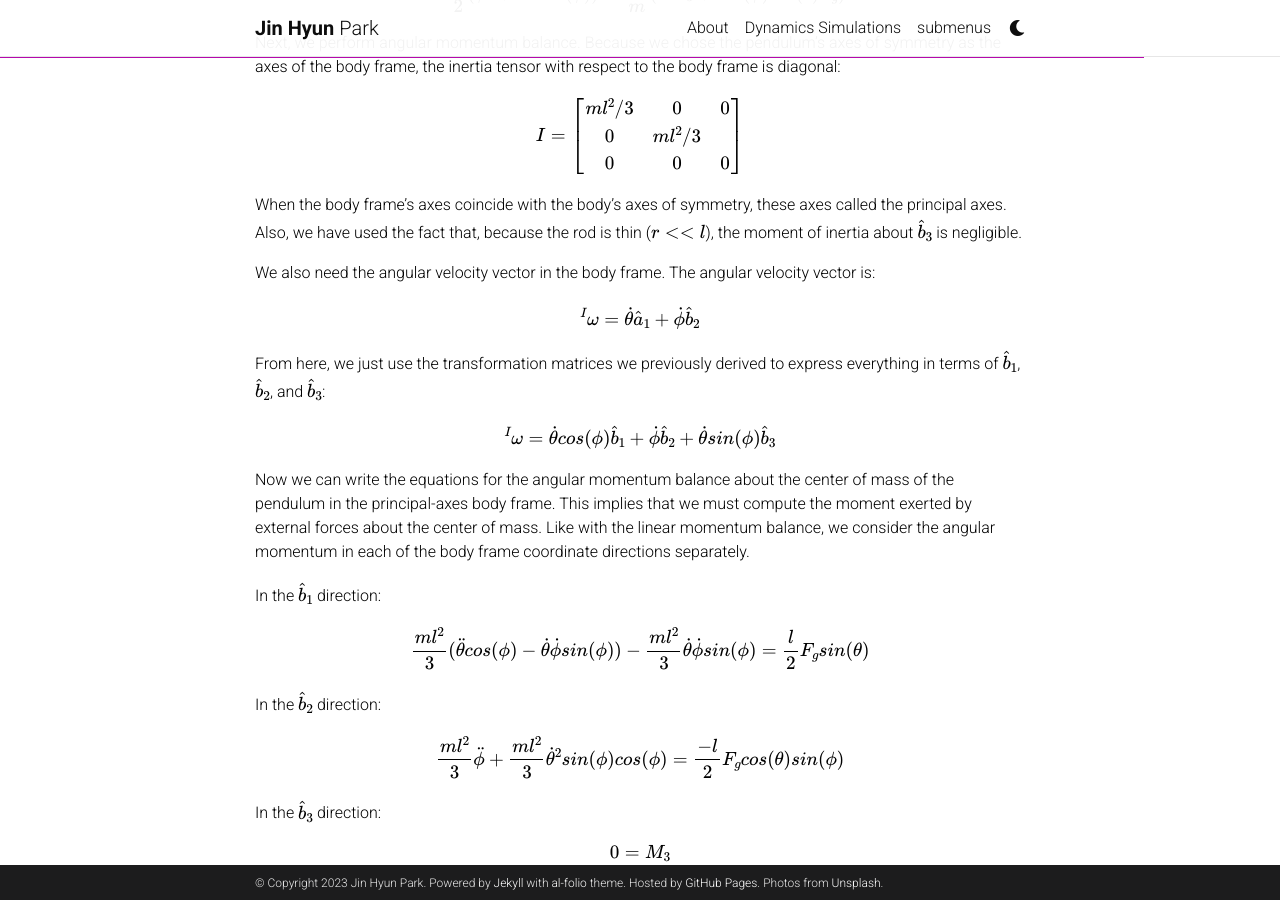
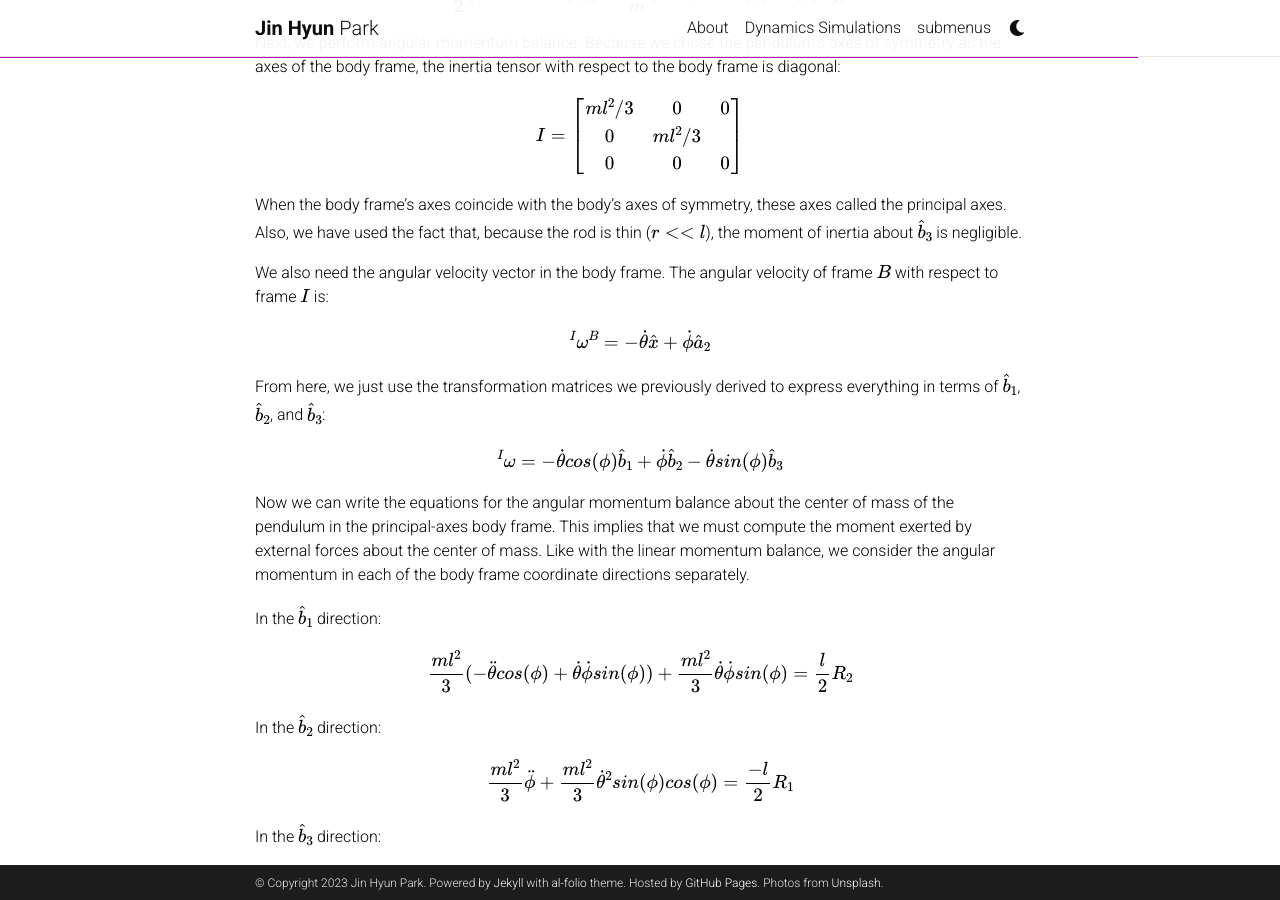
Before and after one commit to jinhyunpark2459/jinhyunpark2459.github.io, a Jekyll site: the page built from _projects/single_pendulum.md, in a window 1280 px wide and 900 px high, scrolled down 4123 px. Built offline with Jekyll 4.4.1, drawn with Linux system fonts in a browser that asks for light colours; full-size pictures stand in for the smaller copies a plugin makes; comment, search, counter and statistics services are not loaded; a style sheet for code colours, icons or effects is not loaded; some of the changed text lies outside the part shown.

Commit message:
Update single_pendulum.md

```diff
--- a/_projects/single_pendulum.md
+++ b/_projects/single_pendulum.md
@@ -155,16 +155,16 @@ $$
 
 When the body frame's axes coincide with the body's axes of symmetry, these axes called the principal axes. Also, we have used the fact that, because the rod is thin ($$r<<l$$), the moment of inertia about $$\hat{b}_3$$ is negligible.
 
-We also need the angular velocity vector in the body frame. The angular velocity vector is:
+We also need the angular velocity vector in the body frame. The angular velocity of frame $$B$$ with respect to frame $$I$$ is:
 
 $$
-{}^I\mathbf{\omega}=\dot{\theta}\hat{a}_1+\dot{\phi}\hat{b}_2
+{}^I\mathbf{\omega}^B=-\dot{\theta}\hat{x}+\dot{\phi}\hat{a}_2
 $$
 
 From here, we just use the transformation matrices we previously derived to express everything in terms of $$\hat{b}_1$$, $$\hat{b}_2$$, and $$\hat{b}_3$$:
 
 $$
-{}^I\mathbf{\omega}=\dot{\theta}cos(\phi)\hat{b}_1+\dot{\phi}\hat{b}_2+\dot{\theta}sin(\phi)\hat{b}_3
+{}^I\mathbf{\omega}=-\dot{\theta}cos(\phi)\hat{b}_1+\dot{\phi}\hat{b}_2-\dot{\theta}sin(\phi)\hat{b}_3
 $$
 
 Now we can write the equations for the angular momentum balance about the center of mass of the pendulum in the principal-axes body frame. This implies that we must compute the moment exerted by external forces about the center of mass. Like with the linear momentum balance, we consider the angular momentum in each of the body frame coordinate directions separately.
@@ -172,13 +172,13 @@ Now we can write the equations for the angular momentum balance about the center
 In the $$\hat{b}_1$$ direction:
 
 $$
-\frac{ml^2}{3}(\ddot{\theta}cos(\phi)-\dot{\theta}\dot{\phi}sin(\phi))-\frac{ml^2}{3}\dot{\theta}\dot{\phi}sin(\phi)=\frac{l}{2}F_gsin(\theta)
+\frac{ml^2}{3}(-\ddot{\theta}cos(\phi)+\dot{\theta}\dot{\phi}sin(\phi))+\frac{ml^2}{3}\dot{\theta}\dot{\phi}sin(\phi)=\frac{l}{2}R_2
 $$
 
 In the $$\hat{b}_2$$ direction:
 
 $$
-\frac{ml^2}{3}\ddot{\phi}+\frac{ml^2}{3}\dot{\theta}^2sin(\phi)cos(\phi)=\frac{-l}{2}F_gcos(\theta)sin(\phi)
+\frac{ml^2}{3}\ddot{\phi}+\frac{ml^2}{3}\dot{\theta}^2sin(\phi)cos(\phi)=\frac{-l}{2}R_1
 $$
 
 In the $$\hat{b}_3$$ direction:
```
Also changed, not shown: other parts of _projects/single_pendulum.md (+1 -1 lines).
